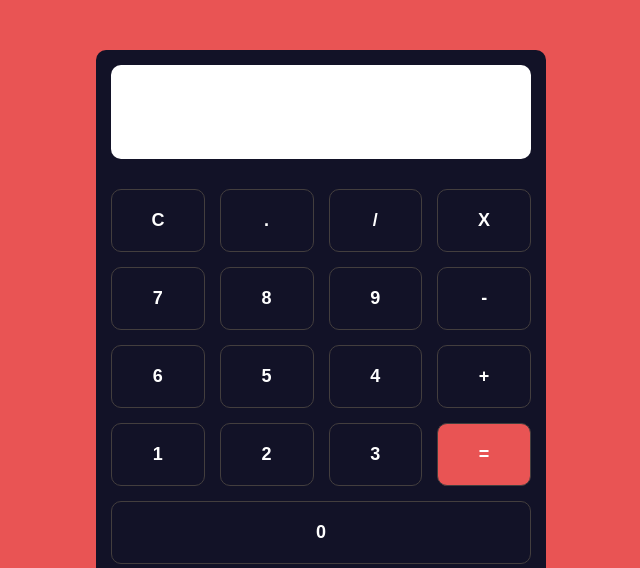
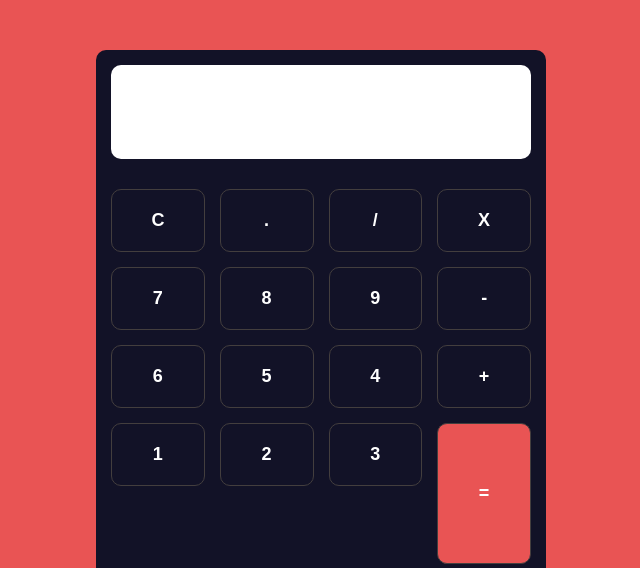
Before and after one commit to pulygarcia/Calculator, a plain HTML site: page index.html in a window 1280 px wide. Shown: the top 568 px of the page, without its empty margins (319-959 px from the left). Drawn offline with Linux system fonts and the light colour scheme.

Commit message:
update column for equal icon

```diff
--- a/app.css
+++ b/app.css
@@ -58,6 +58,8 @@ body{
 
 .input.resultado{
     background-color: #e95454;
+    grid-row: 4/6;
+    grid-column: 4/5;
 }
 
 .input:last-of-type{
```
